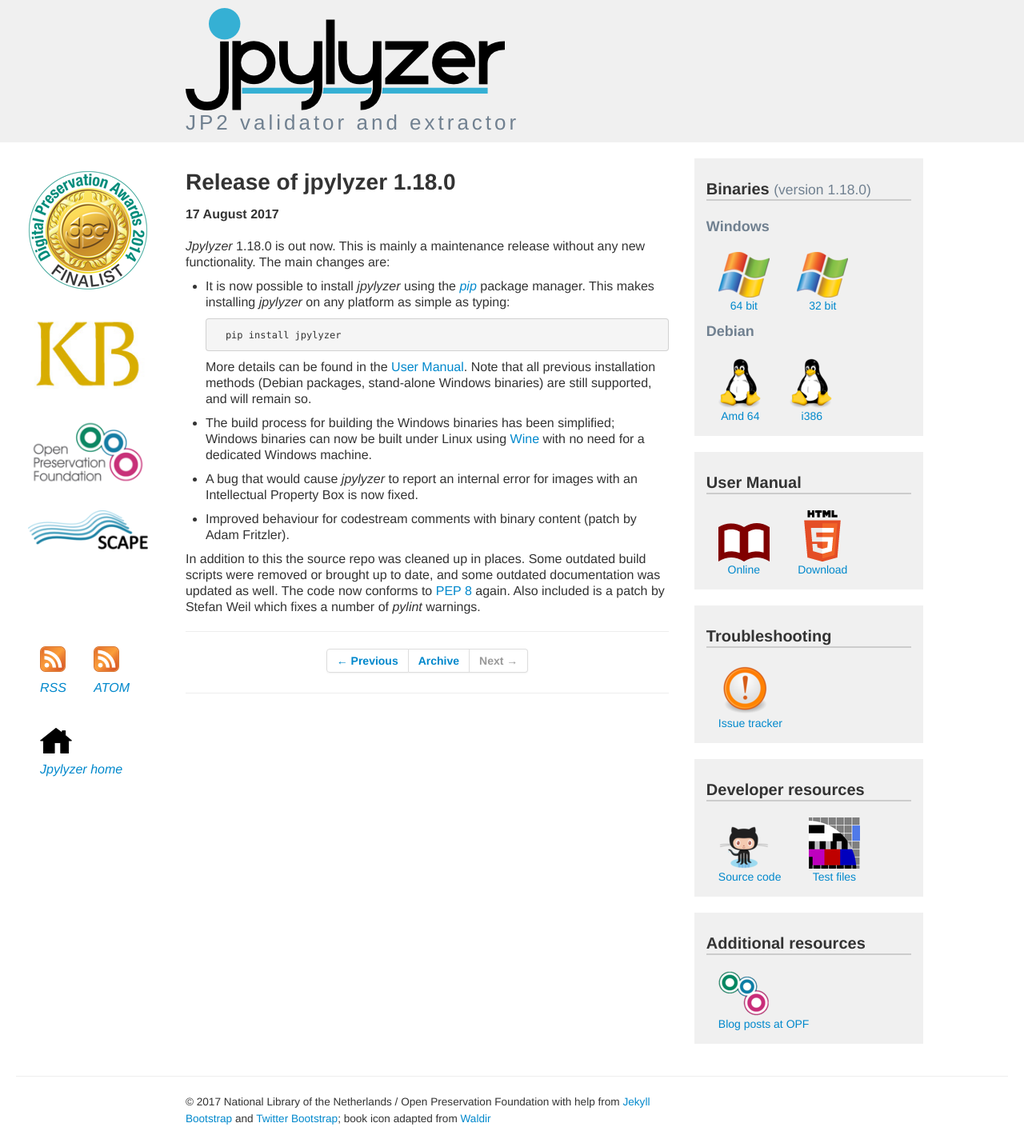
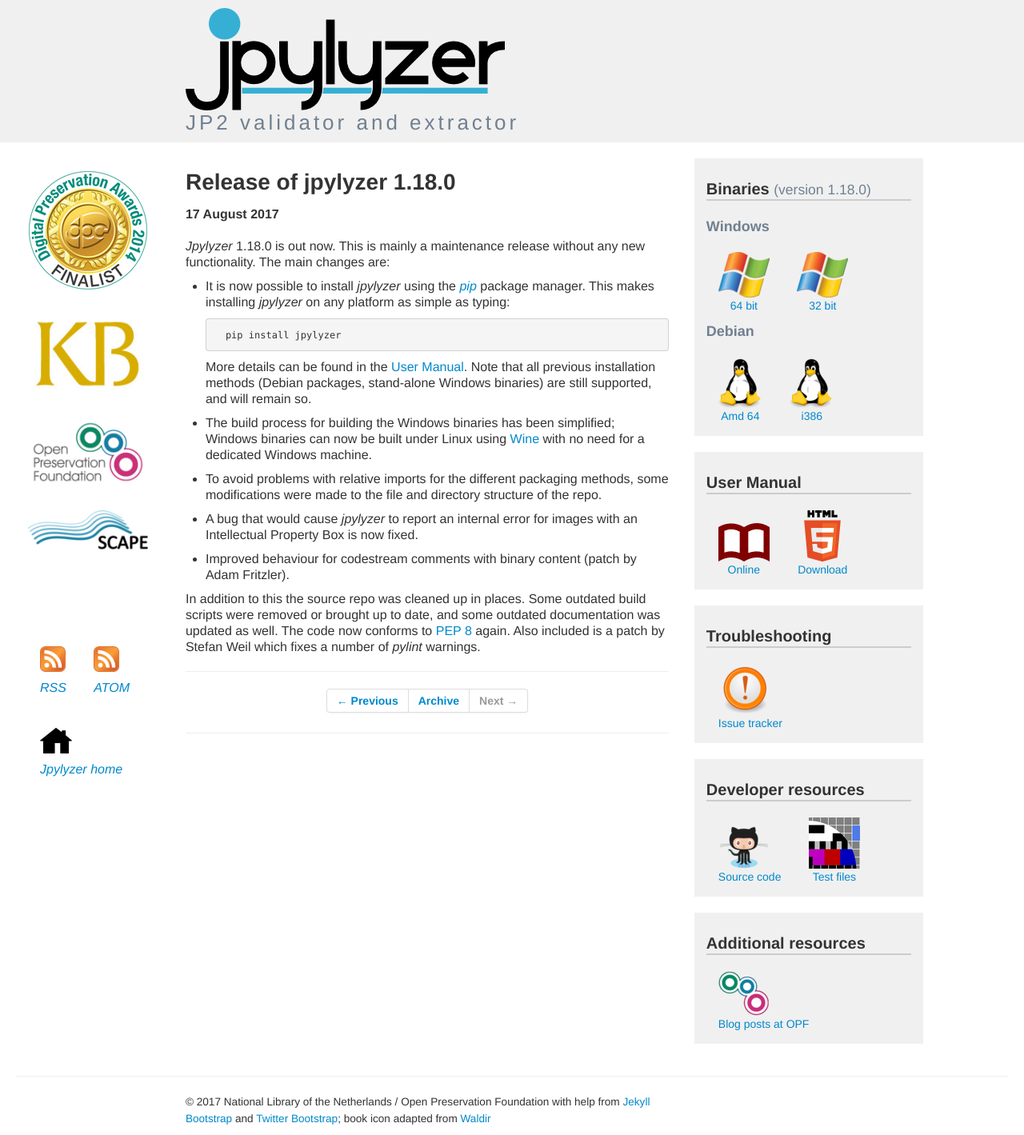
Before and after one commit to openpreserve/jpylyzer, a Jekyll site: the page built from _posts/2017-08-17-Release-of-jpylyzer-1-18-0.md, in a window 1280 px wide. Shown: the whole page at 80% size. Built offline with Jekyll 4.4.1, drawn with Linux system fonts in a browser that asks for light colours.

Commit message:
updated blog post

```diff
--- a/_posts/2017-08-17-Release-of-jpylyzer-1-18-0.md
+++ b/_posts/2017-08-17-Release-of-jpylyzer-1-18-0.md
@@ -14,6 +14,8 @@
 
 * The build process for building the Windows binaries has been simplified; Windows binaries can now be built under Linux using [Wine](https://www.winehq.org/) with no need for a dedicated Windows machine.
 
+* To avoid problems with relative imports for the different packaging methods, some modifications were made to the file and directory structure of the repo.
+
 * A bug that would cause *jpylyzer* to report an internal error for images with an Intellectual Property Box is now fixed.
 
 * Improved behaviour for codestream comments with binary content (patch by Adam Fritzler).
```
